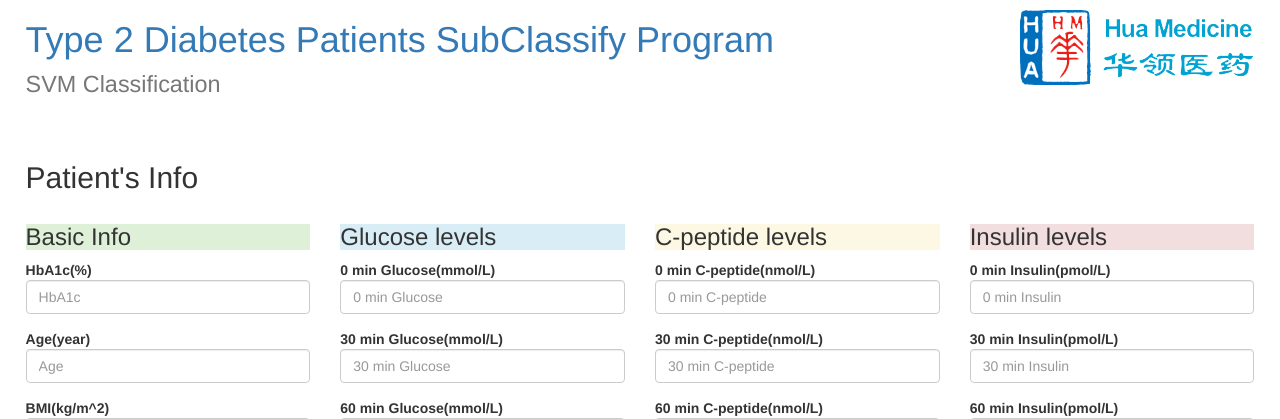
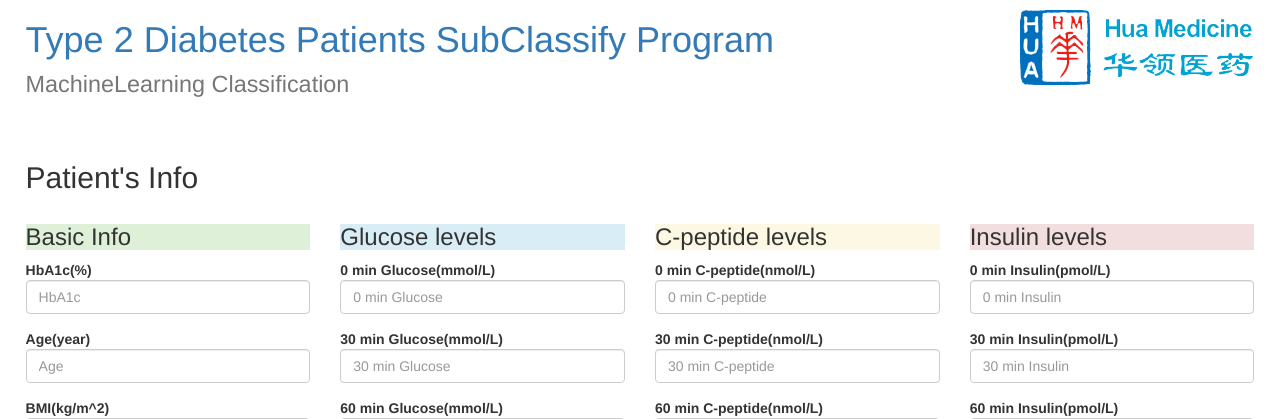
Before and after one commit to LinggeF/WebTools2.0, a Django app: template T2D_SVM/R_Interface/templates/T2D_svm.html in a window 1280 px wide. Shown: the top 419 px of the page. Run offline with Django 3.2, Linux system fonts and the light colour scheme; the template is opened without the code that fills it, so the values that code supplies are empty; some libraries are stand-ins or nearby versions.

Commit message:
editing web UI

```diff
--- a/T2D_SVM/R_Interface/templates/T2D_svm.html
+++ b/T2D_SVM/R_Interface/templates/T2D_svm.html
@@ -13,7 +13,7 @@
     <script src="http://ajax.googleapis.com/ajax/libs/jquery/1.7/jquery.js"></script>
 </head>
 <body>
-	<h1 class="text-primary" id="theme">Type 2 Diabetes Patients SubClassify Program<br><small>SVM Classification</small></h1>
+	<h1 class="text-primary" id="theme">Type 2 Diabetes Patients SubClassify Program<br><small>MachineLearning Classification</small></h1>
 	<img src="logo.png" class="img-responsive" alt="Responsive image">
 	<h2>Patient's Info</h2>
 
```
